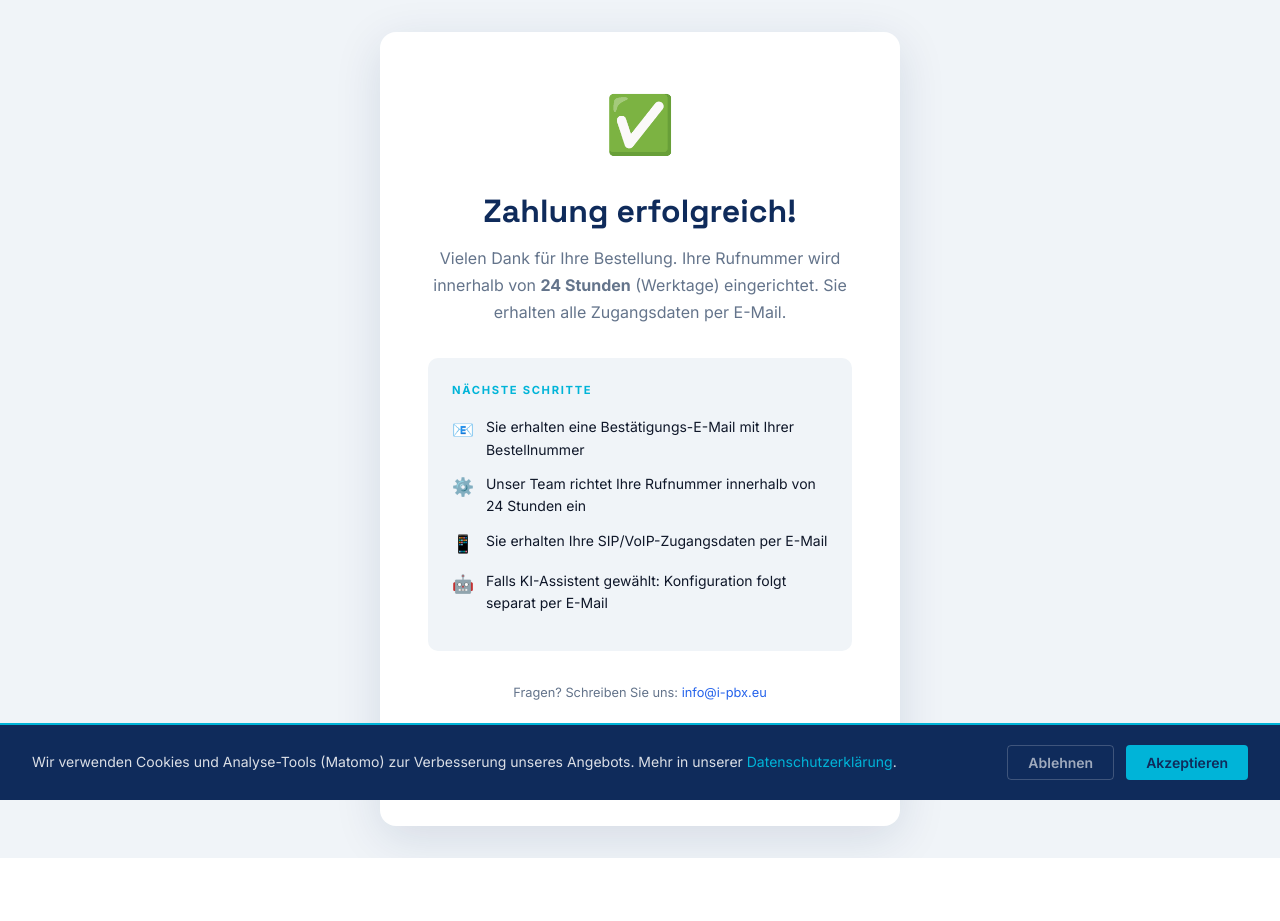
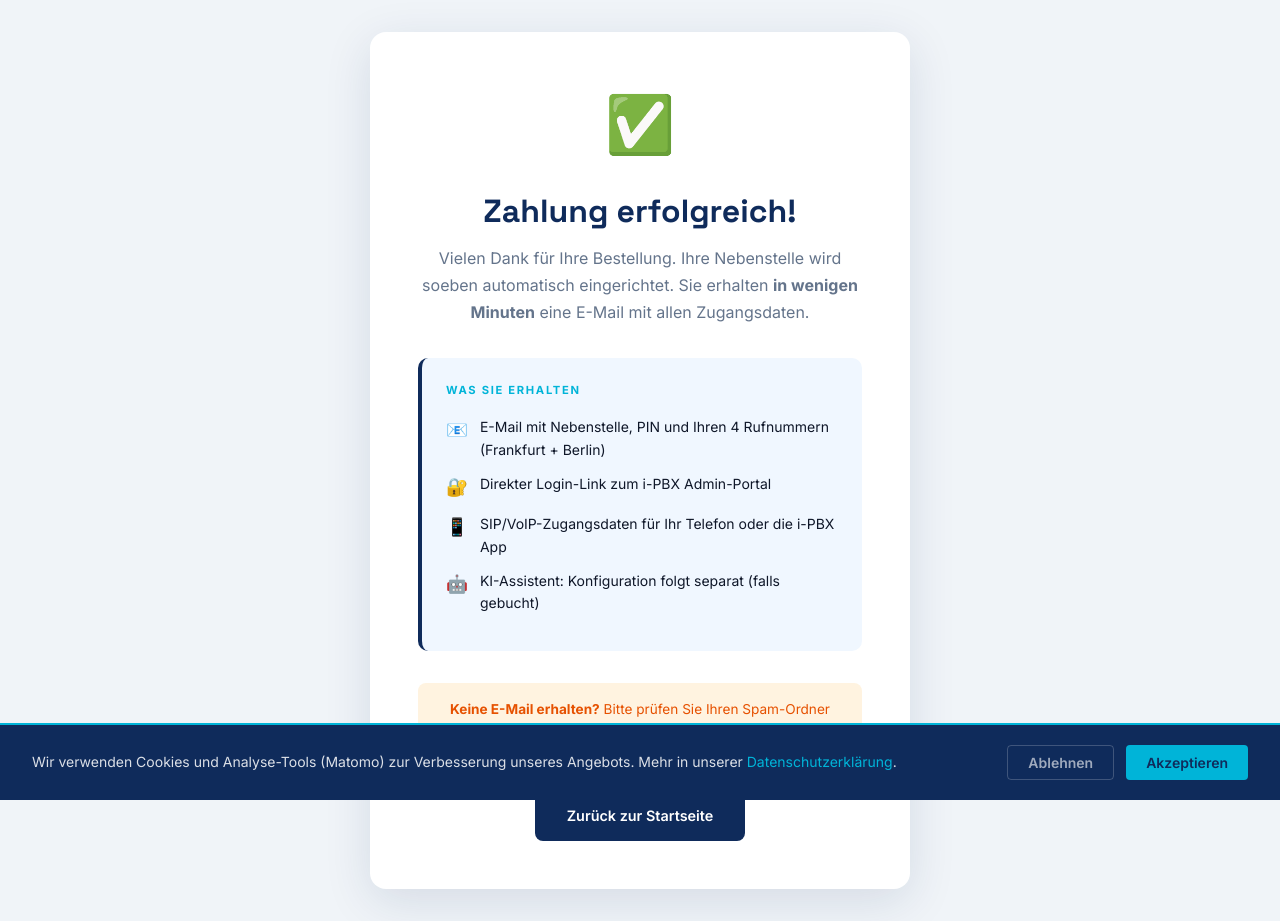
Before and after one commit to haraldlinhart-prog/i-pbx, a Next.js app: page /confirm in a window 1280 px wide. Before the commit the page ends 858 px from the top, so only its background shows below. Built offline with nearby package versions, Linux system fonts and the light colour scheme.

Commit message:
feat: confirm page – automatische Provisionierung

```diff
--- a/app/confirm/page.tsx
+++ b/app/confirm/page.tsx
@@ -9,22 +9,23 @@ function ConfirmInner() {
 
   return (
     <div style={{ minHeight: '100vh', background: 'var(--gray-bg)', display: 'flex', alignItems: 'center', justifyContent: 'center', padding: '2rem' }}>
-      <div style={{ background: 'white', borderRadius: 16, padding: '3rem', maxWidth: 520, width: '100%', textAlign: 'center', boxShadow: '0 12px 48px rgba(15,43,91,.12)' }}>
+      <div style={{ background: 'white', borderRadius: 16, padding: '3rem', maxWidth: 540, width: '100%', textAlign: 'center', boxShadow: '0 12px 48px rgba(15,43,91,.12)' }}>
         <div style={{ fontSize: '3.5rem', marginBottom: '1rem' }}>✅</div>
         <h1 style={{ fontFamily: 'var(--font-display)', fontSize: '2rem', fontWeight: 700, color: 'var(--blue)', marginBottom: '.5rem' }}>
           Zahlung erfolgreich!
         </h1>
         <p style={{ color: 'var(--gray-text)', marginBottom: '2rem', lineHeight: 1.7 }}>
-          Vielen Dank für Ihre Bestellung. Ihre Rufnummer wird innerhalb von <strong>24 Stunden</strong> (Werktage) eingerichtet. Sie erhalten alle Zugangsdaten per E-Mail.
+          Vielen Dank für Ihre Bestellung. Ihre Nebenstelle wird soeben automatisch eingerichtet.
+          Sie erhalten <strong>in wenigen Minuten</strong> eine E-Mail mit allen Zugangsdaten.
         </p>
 
-        <div style={{ background: 'var(--gray-bg)', borderRadius: 10, padding: '1.5rem', marginBottom: '2rem', textAlign: 'left' }}>
-          <div style={{ fontSize: '.7rem', fontWeight: 700, letterSpacing: '.15em', textTransform: 'uppercase', color: 'var(--cyan)', marginBottom: '1rem' }}>Nächste Schritte</div>
+        <div style={{ background: '#f0f7ff', borderRadius: 10, padding: '1.5rem', marginBottom: '2rem', textAlign: 'left', borderLeft: '4px solid var(--blue)' }}>
+          <div style={{ fontSize: '.7rem', fontWeight: 700, letterSpacing: '.15em', textTransform: 'uppercase', color: 'var(--cyan)', marginBottom: '1rem' }}>Was Sie erhalten</div>
           {[
-            { icon: '📧', text: 'Sie erhalten eine Bestätigungs-E-Mail mit Ihrer Bestellnummer' },
-            { icon: '⚙️', text: 'Unser Team richtet Ihre Rufnummer innerhalb von 24 Stunden ein' },
-            { icon: '📱', text: 'Sie erhalten Ihre SIP/VoIP-Zugangsdaten per E-Mail' },
-            { icon: '🤖', text: 'Falls KI-Assistent gewählt: Konfiguration folgt separat per E-Mail' },
+            { icon: '📧', text: 'E-Mail mit Nebenstelle, PIN und Ihren 4 Rufnummern (Frankfurt + Berlin)' },
+            { icon: '🔐', text: 'Direkter Login-Link zum i-PBX Admin-Portal' },
+            { icon: '📱', text: 'SIP/VoIP-Zugangsdaten für Ihr Telefon oder die i-PBX App' },
+            { icon: '🤖', text: 'KI-Assistent: Konfiguration folgt separat (falls gebucht)' },
           ].map((item, i) => (
             <div key={i} style={{ display: 'flex', gap: '.75rem', alignItems: 'flex-start', marginBottom: '.75rem', fontSize: '.875rem', color: 'var(--dark)' }}>
               <span style={{ fontSize: '1.1rem', flexShrink: 0 }}>{item.icon}</span>
@@ -33,11 +34,12 @@ function ConfirmInner() {
           ))}
         </div>
 
-        <p style={{ fontSize: '.8rem', color: 'var(--gray-text)', marginBottom: '1.5rem' }}>
-          Fragen? Schreiben Sie uns: <a href="mailto:info@i-pbx.eu" style={{ color: 'var(--blue-light)' }}>info@i-pbx.eu</a>
-        </p>
+        <div style={{ background: '#fff3e0', borderRadius: 8, padding: '1rem', marginBottom: '2rem', fontSize: '.85rem', color: '#e65100' }}>
+          <strong>Keine E-Mail erhalten?</strong> Bitte prüfen Sie Ihren Spam-Ordner oder schreiben Sie uns:{' '}
+          <a href="mailto:info@i-pbx.eu" style={{ color: '#e65100' }}>info@i-pbx.eu</a>
+        </div>
 
-        <Link href="/" style={{ display: 'inline-flex', alignItems: 'center', gap: '.5rem', background: 'var(--blue)', color: 'white', padding: '.875rem 2rem', borderRadius: 8, fontWeight: 600, fontSize: '.9rem' }}>
+        <Link href="/" style={{ display: 'inline-flex', alignItems: 'center', gap: '.5rem', background: 'var(--blue)', color: 'white', padding: '.875rem 2rem', borderRadius: 8, fontWeight: 600, fontSize: '.9rem', textDecoration: 'none' }}>
           Zurück zur Startseite
         </Link>
       </div>
```
